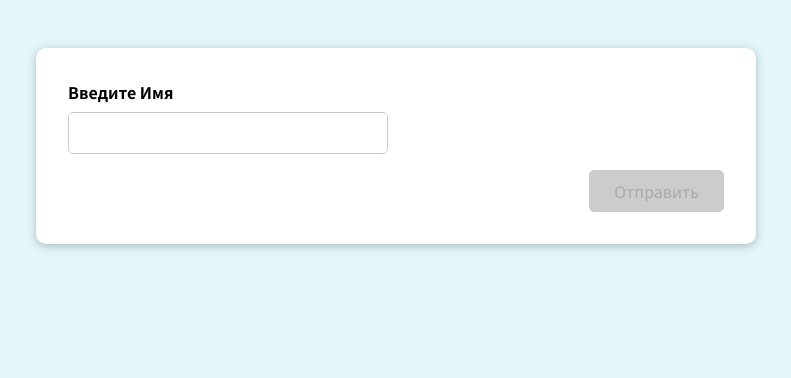
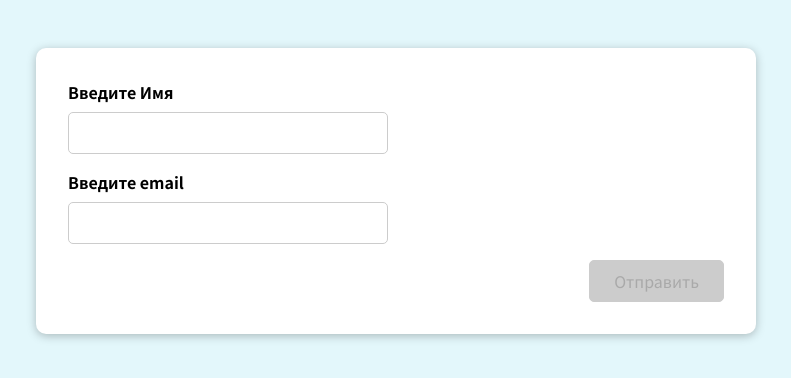
Before and after one commit to MityaDV/working-with-user-input, a React (Create React App) app: page / in a window 1280 px wide. Shown: the top 378 px of the page, without its empty margins (244-1035 px from the left). Built offline with nearby package versions, Linux system fonts and the light colour scheme.

Commit message:
184. Задание 1. Решение | Добавление второго инпута

```diff
--- a/src/components/SomeInput.js
+++ b/src/components/SomeInput.js
@@ -5,8 +5,14 @@ const SomeInput = (props) => {
   const [wasNameInputTouched, setWasNameInputTouched] = useState(false);
   // const [isFormValid, setIsFormValid] = useState(false);
 
+  const [enteredEmail, setEnteredEmail] = useState('');
+  const [wasEmailInputTouched, setWasEmailInputTouched] = useState(false);
+
   const isEnteredNameValid = enteredName.trim() !== '';
   const isNameInputInvalid = !isEnteredNameValid && wasNameInputTouched;
+
+  const isEnteredEmailValid = enteredEmail.includes('@');
+  const isEmailInputInvalid = !isEnteredEmailValid && wasEmailInputTouched;
 
   // useEffect(() => {
   //   if (isEnteredNameValid) {
@@ -20,7 +26,7 @@ const SomeInput = (props) => {
 
   let isFormValid = false;
 
-  if (isEnteredNameValid) {
+  if (isEnteredNameValid && isEnteredEmailValid) {
     isFormValid = true;
   }
 
@@ -30,6 +36,14 @@ const SomeInput = (props) => {
 
   const nameInputLostFocusHandler = (e) => {
     setWasNameInputTouched(true);
+  };
+
+  const emailInputChangeHandler = (e) => {
+    setEnteredEmail(e.target.value);
+  };
+
+  const emailInputLostFocusHandler = (e) => {
+    setWasEmailInputTouched(true);
   };
 
   const formSubmitHandler = (e) => {
@@ -42,11 +56,20 @@ const SomeInput = (props) => {
     }
 
     console.log(enteredName);
+    console.log(enteredEmail);
+
     setEnteredName('');
     setWasNameInputTouched(false);
+
+    setEnteredEmail('');
+    setWasEmailInputTouched(false);
   };
 
   const nameInputClasses = isNameInputInvalid
+    ? 'form-control invalid'
+    : 'form-control';
+
+  const emailInputClasses = isEmailInputInvalid
     ? 'form-control invalid'
     : 'form-control';
 
@@ -63,6 +86,17 @@ const SomeInput = (props) => {
         />
         {isNameInputInvalid && <p className="error-text">Обязательное поле</p>}
       </div>
+      <div className={emailInputClasses}>
+        <label htmlFor="email">Введите email</label>
+        <input
+          type="email"
+          id="email"
+          value={enteredEmail}
+          onChange={emailInputChangeHandler}
+          onBlur={emailInputLostFocusHandler}
+        />
+        {isEmailInputInvalid && <p className="error-text">Обязательное поле</p>}
+      </div>
       <div className="form-actions">
         <button disabled={!isFormValid}>Отправить</button>
       </div>
```
Also changed, not shown: 1 other file (tests, documents, lock files or other folders).
